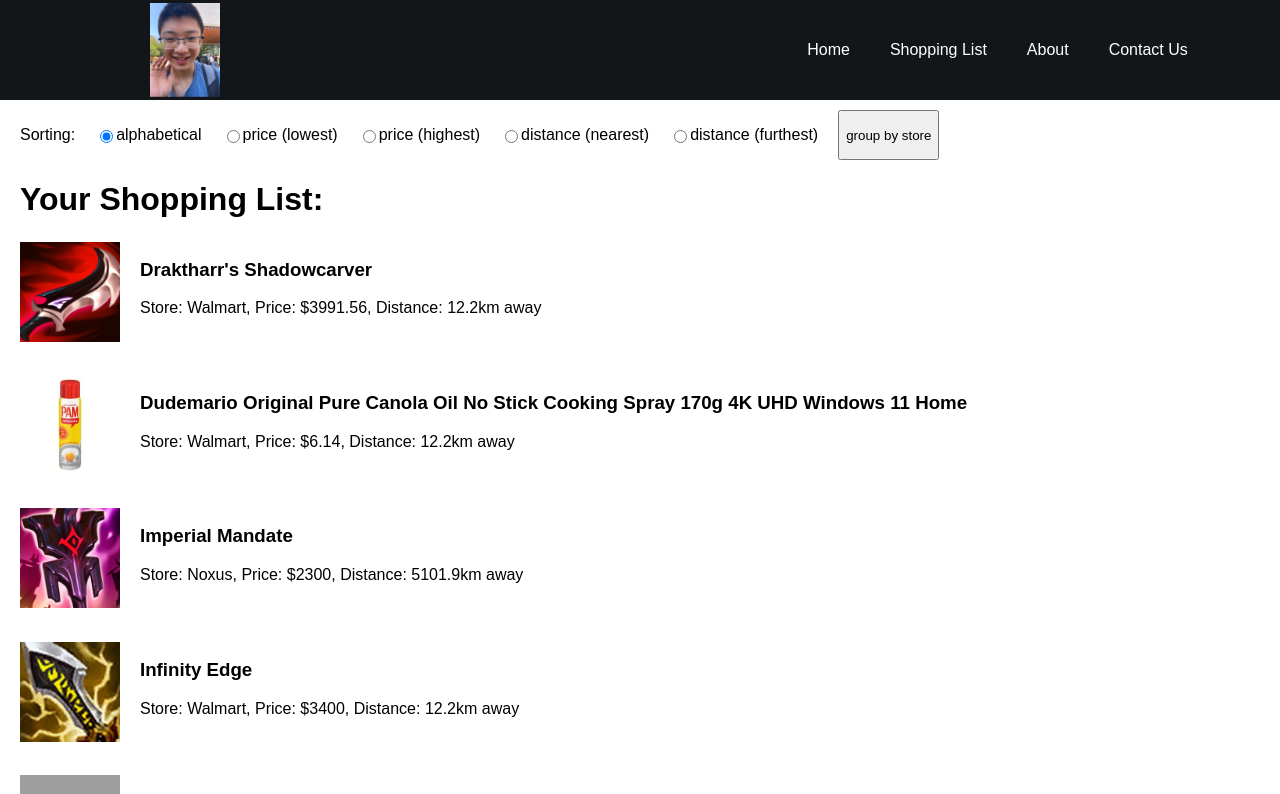
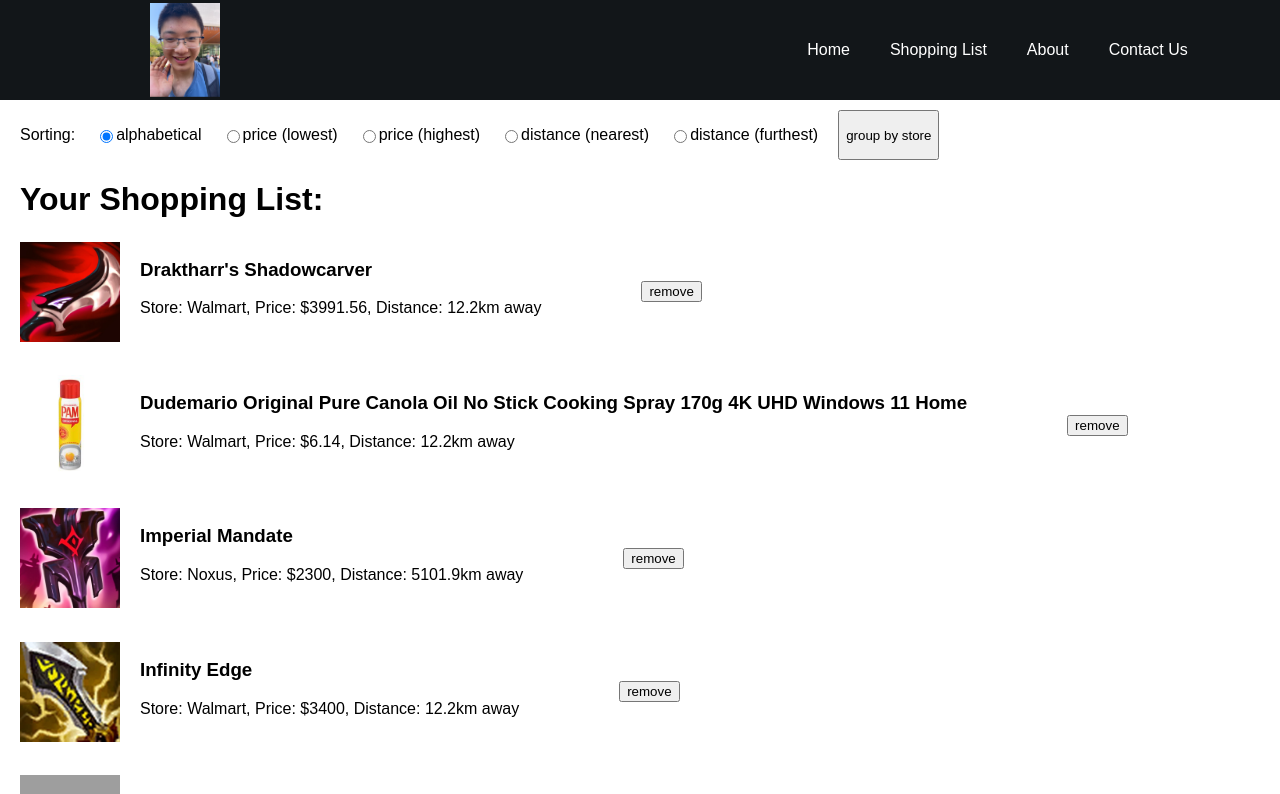
Before and after one commit to Dudemario/GroceryWebApp, a React (Create React App) app in the folder grocery_webapp/: page /shoppingList in a window 1280 px wide. Shown: the top 794 px of the page. Built offline with nearby package versions, Linux system fonts and the light colour scheme; grey boxes are pictures that could not be loaded.

Commit message:
added remove button in shop list except not aligned

```diff
--- a/grocery_webapp/src/pages/shoppingList.js
+++ b/grocery_webapp/src/pages/shoppingList.js
@@ -84,6 +84,12 @@
     return result;
   }
 
+  const removeItem = (index) => {
+    const updated = [...sortList];
+    updated.splice(index, 1);
+    setSortList(updated);
+  }
+
   return (
     <div className="shoppingList">
       <div className='options'>
@@ -104,6 +110,9 @@
             <h3>{item.name}</h3>
             <p>Store: {item.store}, Price: ${item.price}, Distance: {item.distance}km away</p>
           </div>
+          <div className='remove'>
+            <button onClick={() => removeItem(index)}>remove</button>
+          </div>
         </div>
       ))}
     </div>
--- a/grocery_webapp/src/styles/ShopList.css
+++ b/grocery_webapp/src/styles/ShopList.css
@@ -26,3 +26,7 @@
 .itemInfo {
     margin-bottom: 10px;
 }
+
+.remove {
+    margin-left: 100px;
+}
```
Also changed, not shown: 1 other file (tests, documents, lock files or other folders).
